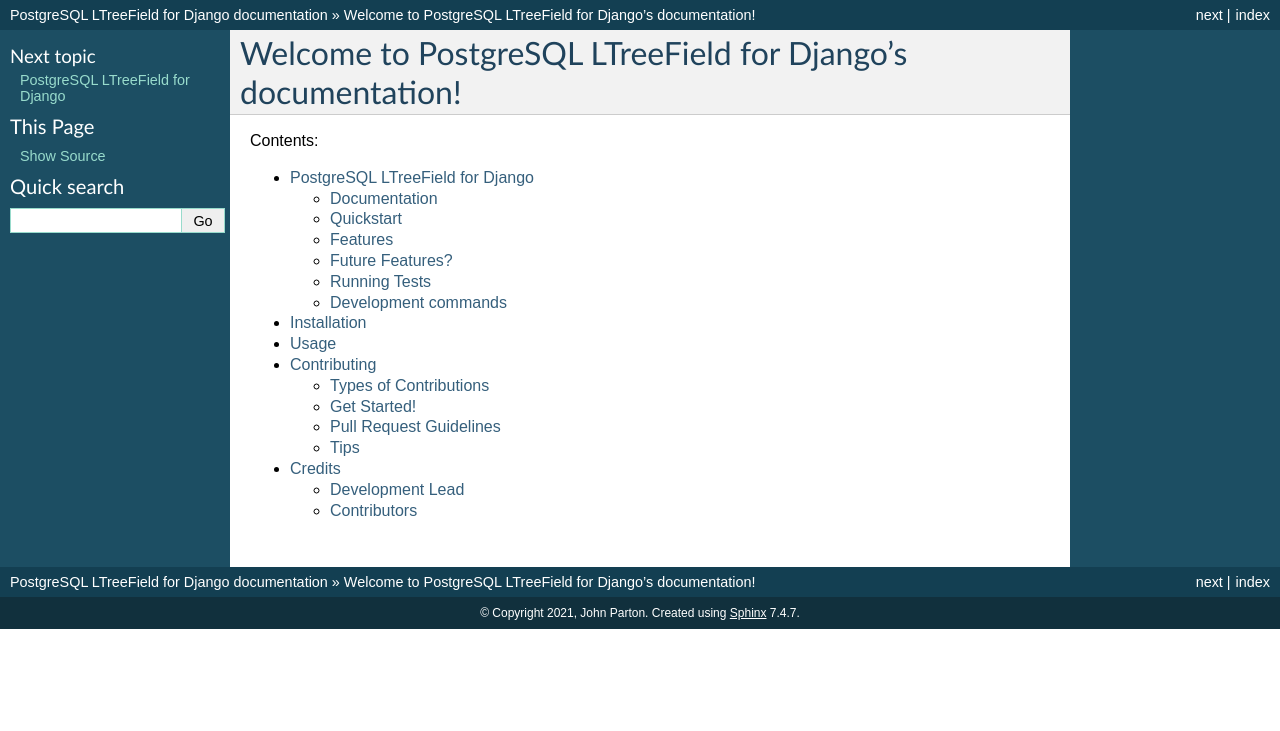
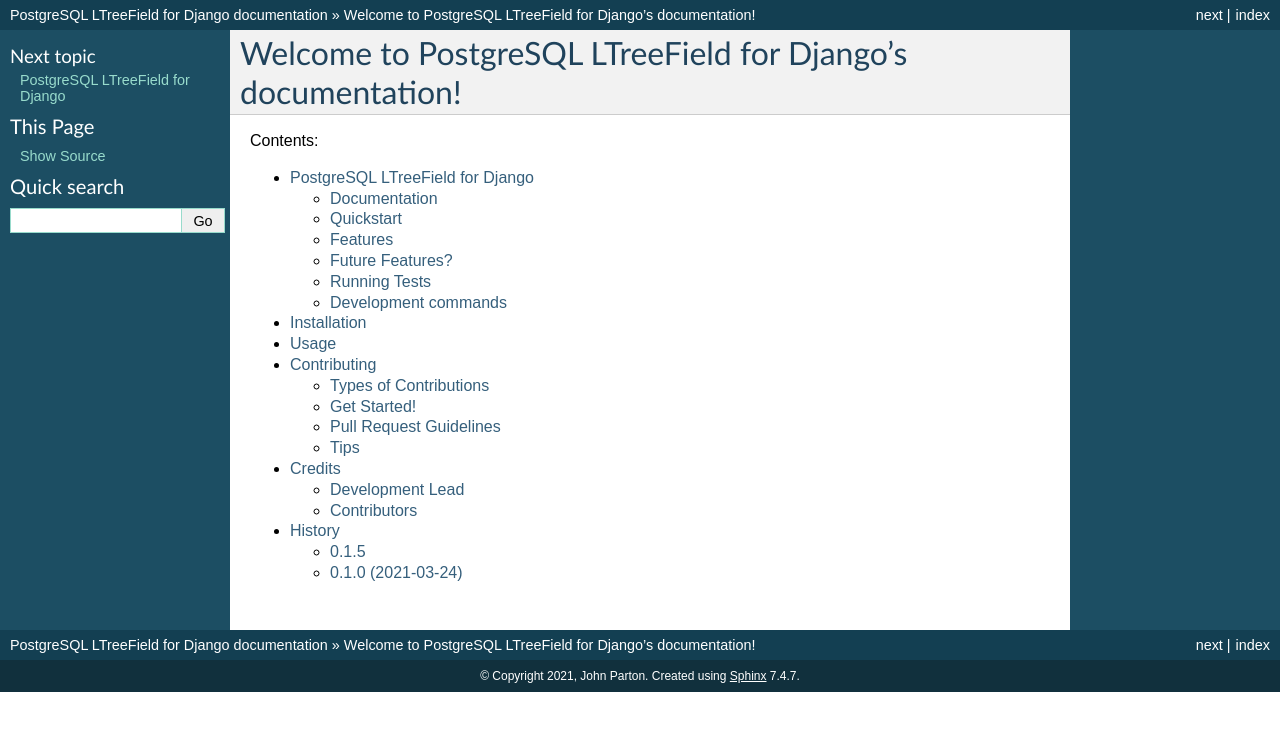
Before and after one commit to john-parton/django-ltree-field, a Sphinx documentation site: the page built from docs/index.rst, in a window 1280 px wide. Shown: the top 731 px of the page. Built offline with Sphinx 7.4.7, drawn with Linux system fonts in a browser that asks for light colours; the version number could not be read and is left out; part of the change alters nothing that is shown.

```diff
--- a/docs/conf.py
+++ b/docs/conf.py
@@ -54,9 +54,9 @@ copyright = u'2021, John Parton'
 # built documents.
 #
 # The short X.Y version.
-version = django_ltree_field.__version__
+version = django_ltree_field.version.version
 # The full version, including alpha/beta/rc tags.
-release = django_ltree_field.__version__
+release = django_ltree_field.version.version
 
 # The language for content autogenerated by Sphinx. Refer to documentation
 # for a list of supported languages.
--- a/docs/history.rst
+++ b/docs/history.rst
@@ -1 +1 @@
-.. include:: ../HISTORY.rst
+.. include:: ../CHANGELOG.rst
```
